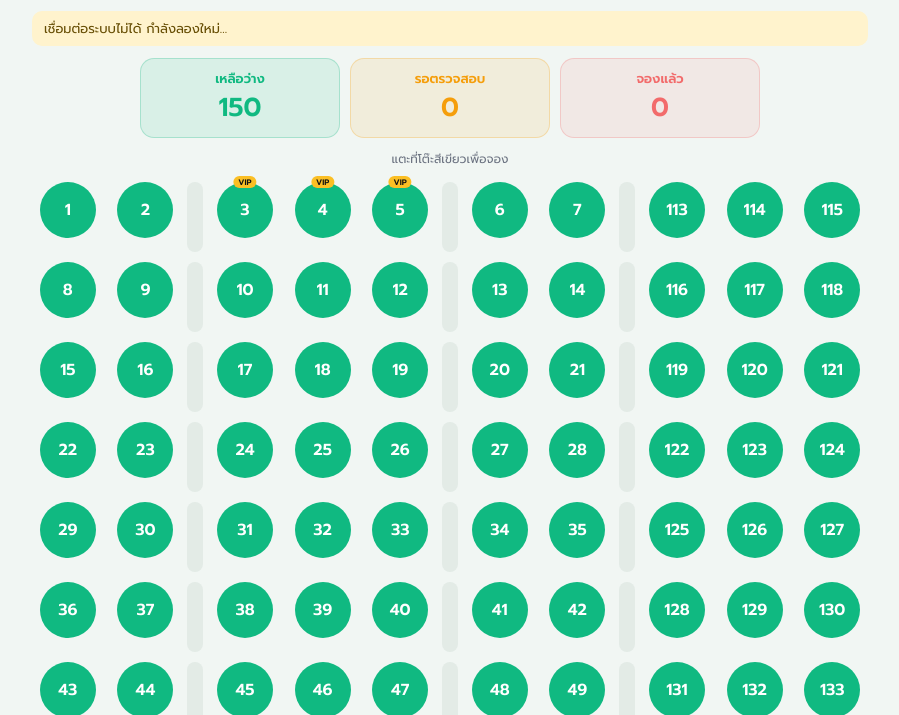
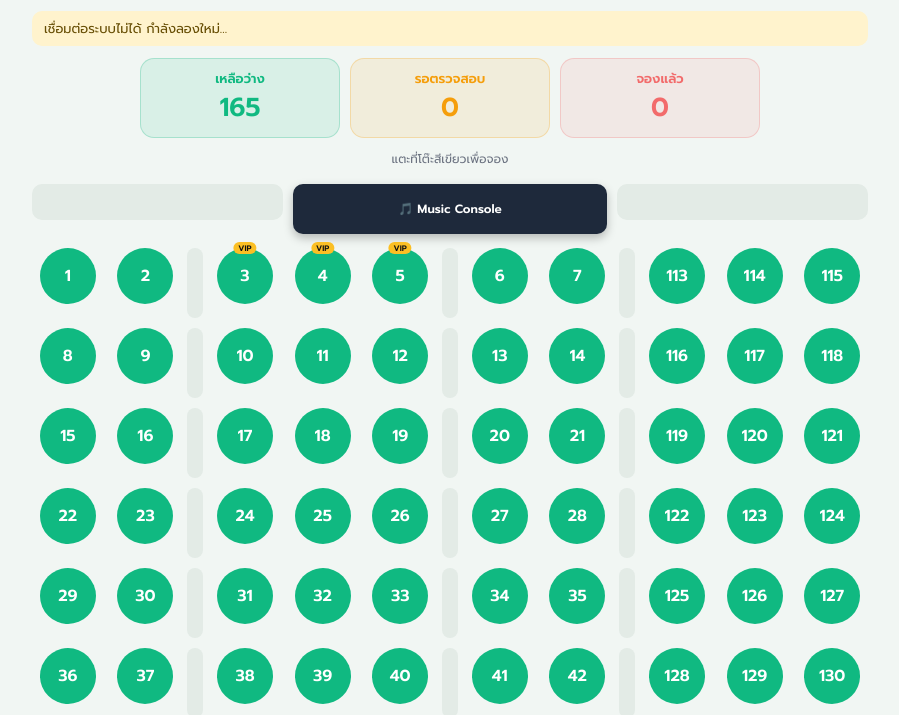
Before and after one commit to thanadol23/alumni69, a plain HTML site: page index.html in a window 1280 px wide. Shown: the part 85-800 px from the top of the page, without its empty margins (190-1089 px from the left). Drawn offline with Linux system fonts and the light colour scheme; no server answers.

Commit message:
Add files via upload

```diff
--- a/index.html
+++ b/index.html
@@ -80,8 +80,10 @@ const API = "https://script.google.com/macros/s/AKfycbxJ8w321BikF7z3dqy93sXXQsWb
 let KEY = new URLSearchParams(location.search).get("admin") || ""; // ผู้ดูแลเปิดหน้านี้ด้วย ?admin=รหัส
 const BANK = ""; // ใส่ข้อมูลบัญชีรับโอน เช่น "ธนาคาร ... เลขที่บัญชี ... ชื่อบัญชี ..."
 const R = (a, b) => Array.from({length: b - a + 1}, (_, i) => a + i);
-const Z = [[R(1, 56), R(113, 136)], [R(57, 112), R(137, 150)]]; // 2 โซน: 8 บรรทัด x 10 แถว (เดิม 7 แถว + เพิ่มอีก 3 แถว)
-const ZN = ["โต๊ะ 1-56 และ 113-136", "โต๊ะ 57-112 และ 137-150"];
+const TOTAL = 165; // จำนวนโต๊ะทั้งหมด
+// 2 โซน: โซน 2 ต่อแถวที่ 9 -> 161,162 ต่อจาก 111,112 (null = ช่องว่าง) และ 163-165 ต่อจาก 158-160 (จำนวนแถวคำนวณอัตโนมัติ)
+const Z = [[R(1, 56), R(113, 136)], [R(57, 112).concat([null, null, null, null, null, 161, 162]), R(137, 160).concat(R(163, 165))]];
+const ZN = ["โต๊ะ 1-56 และ 113-136", "โต๊ะ 57-112 และ 137-165"];
 const VIP = [3, 4, 5];
 const ST = {free: "เหลือว่าง", pending: "รอตรวจสอบ", booked: "จองแล้ว"};
 const $ = s => document.querySelector(s);
@@ -97,7 +99,7 @@ function render() {
   let n = {pending: 0, booked: 0};
   Object.values(D).forEach(d => { if (d && n[d.status] != null) n[d.status]++; });
   $("#leg").innerHTML =
-    `<div class="f"><b>${ST.free}</b><span>${150 - n.pending - n.booked}</span></div>` +
+    `<div class="f"><b>${ST.free}</b><span>${TOTAL - n.pending - n.booked}</span></div>` +
     `<div class="p"><b>${ST.pending}</b><span>${n.pending}</span></div>` +
     `<div class="k"><b>${ST.booked}</b><span>${n.booked}</span></div>`;
   const cell = id => {
@@ -107,11 +109,12 @@ function render() {
   }, ai = `<div class="ai"></div>`;
   $("#zones").innerHTML = Z.map(([base, ext], i) => {
     let h = "";
-    for (let r = 0; r < 8; r++) {
+    const rows = Math.max(Math.ceil(base.length / 7), Math.ceil(ext.length / 3));
+    for (let r = 0; r < rows; r++) {
       const b = base.slice(r * 7, r * 7 + 7), x = ext.slice(r * 3, r * 3 + 3);
       h += cell(b[0]) + cell(b[1]) + ai + cell(b[2]) + cell(b[3]) + cell(b[4]) + ai + cell(b[5]) + cell(b[6]) + ai + cell(x[0]) + cell(x[1]) + cell(x[2]);
     }
-    return (i === 1 ? `<div class="mc"><div class="ai"></div><div class="con">🎵 Music Console</div><div class="ai"></div></div><div class="kn">🔍 โซนทำอาหารอยู่ด้านซ้ายมือ</div>` : "") + `<div class="grid">${h}</div>`;
+    return (i === 0 ? `<div class="mc"><div class="ai"></div><div class="con">🎵 Music Console</div><div class="ai"></div></div>` : "") + (i === 1 ? `<div class="kn">🔍 โซนทำอาหารอยู่ด้านซ้ายมือ</div>` : "") + `<div class="grid">${h}</div>`;
   }).join("");
   $("#warn").hidden = shared;
 }
```
